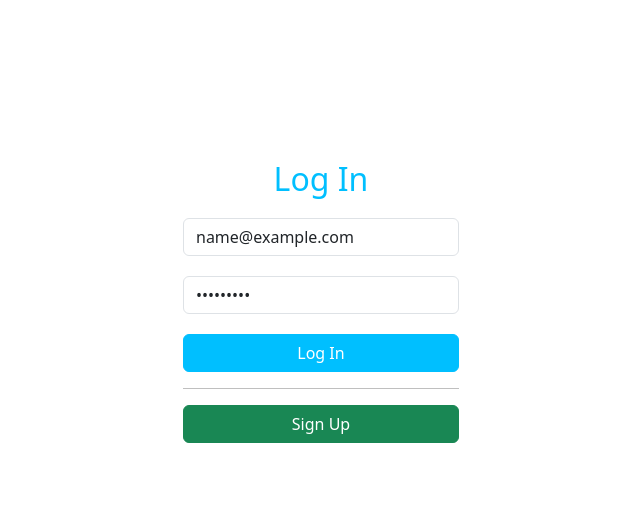
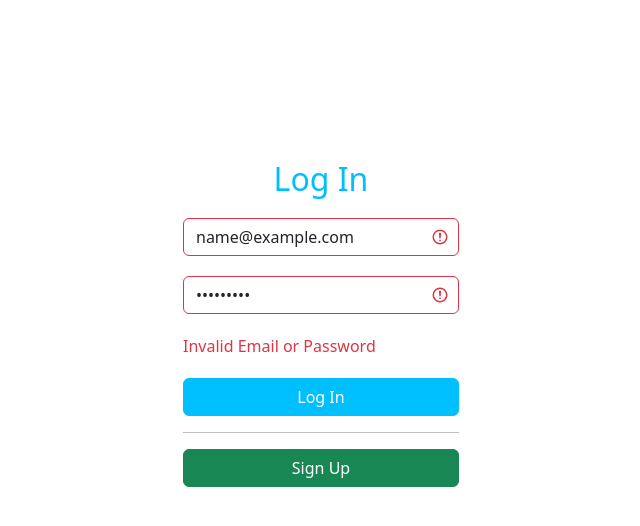
Before and after one commit to GioAbuladze-Creator/ng-homework, an Angular app in the folder ng-homework/: page /login in a window 1280 px wide. Both pictures are taken after typing "name@example.com", "Sample123" into the empty fields and a click on the button "Log In". Shown: the top 526 px of the page, without its empty margins (319-959 px from the left). Built offline with nearby package versions, Linux system fonts and the light colour scheme.

Commit message:
if user exists it does something otherwise it shows error

```diff
--- a/ng-homework/src/app/login/login.component.html
+++ b/ng-homework/src/app/login/login.component.html
@@ -4,7 +4,7 @@
         <div class="form-group">
             <div>
                 <input type="text" placeholder="Email" class="form-control" formControlName="email"
-                    [class.is-invalid]="email?.invalid&&email?.touched">
+                    [class.is-invalid]="email?.invalid&&email?.touched||invalidLogin">
             </div>
 
             <div *ngIf="email?.invalid && email?.touched" class="text-danger">
@@ -15,11 +15,14 @@
         <div class="form-group">
             <div>
                 <input type="password" placeholder="Password" class="form-control" formControlName="password"
-                    [class.is-invalid]="password?.invalid&&password?.touched">
+                    [class.is-invalid]="password?.invalid&&password?.touched||invalidLogin">
             </div>
             <div *ngIf="password?.invalid && (password?.touched)" class="text-danger">
                 <div *ngIf="password?.errors?.['required']">Password is required</div>
                 <div *ngIf="password?.errors?.['pattern']">min 7 symbols and only characters or numbers</div>
+            </div>
+            <div *ngIf="invalidLogin" class="text-danger">
+                Invalid Email or Password
             </div>
         </div>
         <button class="btn btn-primary" (click)="onLogIn()">Log In</button>
--- a/ng-homework/src/app/login/login.component.ts
+++ b/ng-homework/src/app/login/login.component.ts
@@ -53,7 +53,6 @@ export class LoginComponent implements OnInit{
 
     }else{
       this.invalidLogin=true;
-      console.log(found)
     }
   }
 }
```
